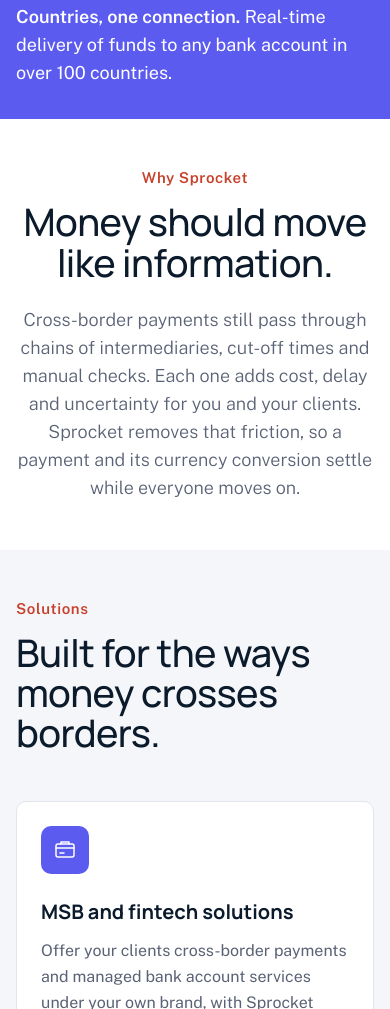
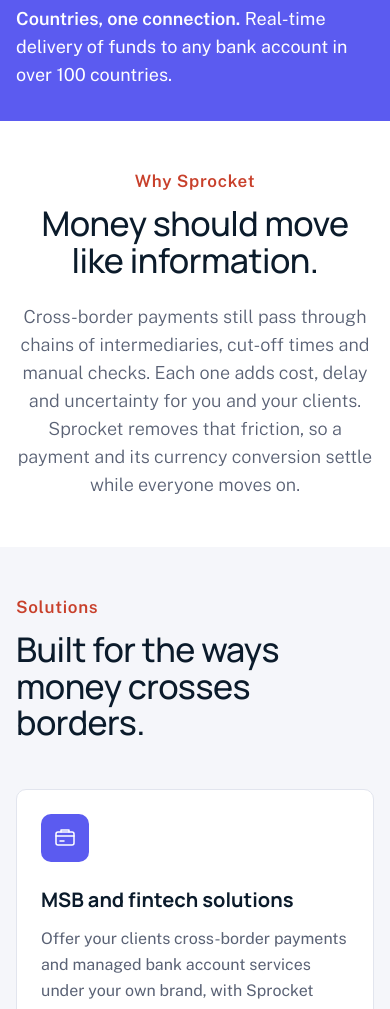
Before and after one commit to jesselund/sprocket, a plain HTML site: page site/index.html in a window 390 px wide. Shown: the part 991-2000 px from the top of the page. Drawn offline with nearby package versions, Linux system fonts and the light colour scheme; files that its build step writes are made by us from their sources.

Commit message:
Larger section labels; smaller section headings
- Coral section labels (eyebrows) up from 15px to 20px (17px on phones)
- Section headings (h2) back down from 64px to 56px max

Co-Authored-By: Claude Opus 5.5 <noreply@anthropic.com>
Claude-Session: https://claude.ai/code/session_01RPJtnv18kQLimBk1tg9VSK

```diff
--- a/site/styles.css
+++ b/site/styles.css
@@ -16,7 +16,7 @@ img { max-width: 100%; display: block; }
 a { color: var(--indigo-text); }
 h1, h2, h3 { font-family: var(--font-display); color: inherit; margin: 0; }
 h1 { font-size: clamp(40px, 6vw, 64px); line-height: 1.06; font-weight: 500; letter-spacing: -0.02em; }
-h2 { font-size: clamp(38px, 5.4vw, 64px); line-height: 1.06; font-weight: 500; letter-spacing: -0.015em; }
+h2 { font-size: clamp(34px, 4.8vw, 56px); line-height: 1.08; font-weight: 500; letter-spacing: -0.015em; }
 h3 { font-size: 20px; line-height: 28px; font-weight: 700; }
 p { margin: 0; }
 .mono { font-family: var(--font-mono); }
@@ -32,10 +32,10 @@ p { margin: 0; }
 .section { padding: var(--space-24) 0; }
 .section.alt { background: var(--surface-subtle); }
 .section-head { max-width: 880px; margin-bottom: var(--space-12); }
-.section-head h2 { margin-top: var(--space-3); }
+.section-head h2 { margin-top: var(--space-2); }
 .section-head .body-l { margin-top: var(--space-6); max-width: 680px; }
 
-.eyebrow { font-size: 15px; line-height: 22px; font-weight: 600; letter-spacing: 0.04em; color: var(--coral-text); margin-bottom: var(--space-3); }
+.eyebrow { font-size: 20px; line-height: 28px; font-weight: 600; letter-spacing: 0.04em; color: var(--coral-text); margin-bottom: var(--space-3); }
 .eyebrow-inverse { color: var(--coral); }
 .label { font-size: 12px; line-height: 16px; font-weight: 600; letter-spacing: 0.06em; text-transform: uppercase; color: var(--ink-muted); }
 
@@ -212,4 +212,4 @@ p { margin: 0; }
   .pair .amount { font-size: 18px; }
 }
 @media (prefers-reduced-motion: reduce) { html { scroll-behavior: auto; } * { transition: none !important; } }
-@media (max-width: 760px) { .disclosure-bar p { font-size: 12px; line-height: 16px; text-align: left; } body { padding-top: var(--header-h, 136px); } }
+@media (max-width: 760px) { .eyebrow { font-size: 17px; line-height: 24px; } .disclosure-bar p { font-size: 12px; line-height: 16px; text-align: left; } body { padding-top: var(--header-h, 136px); } }
```
